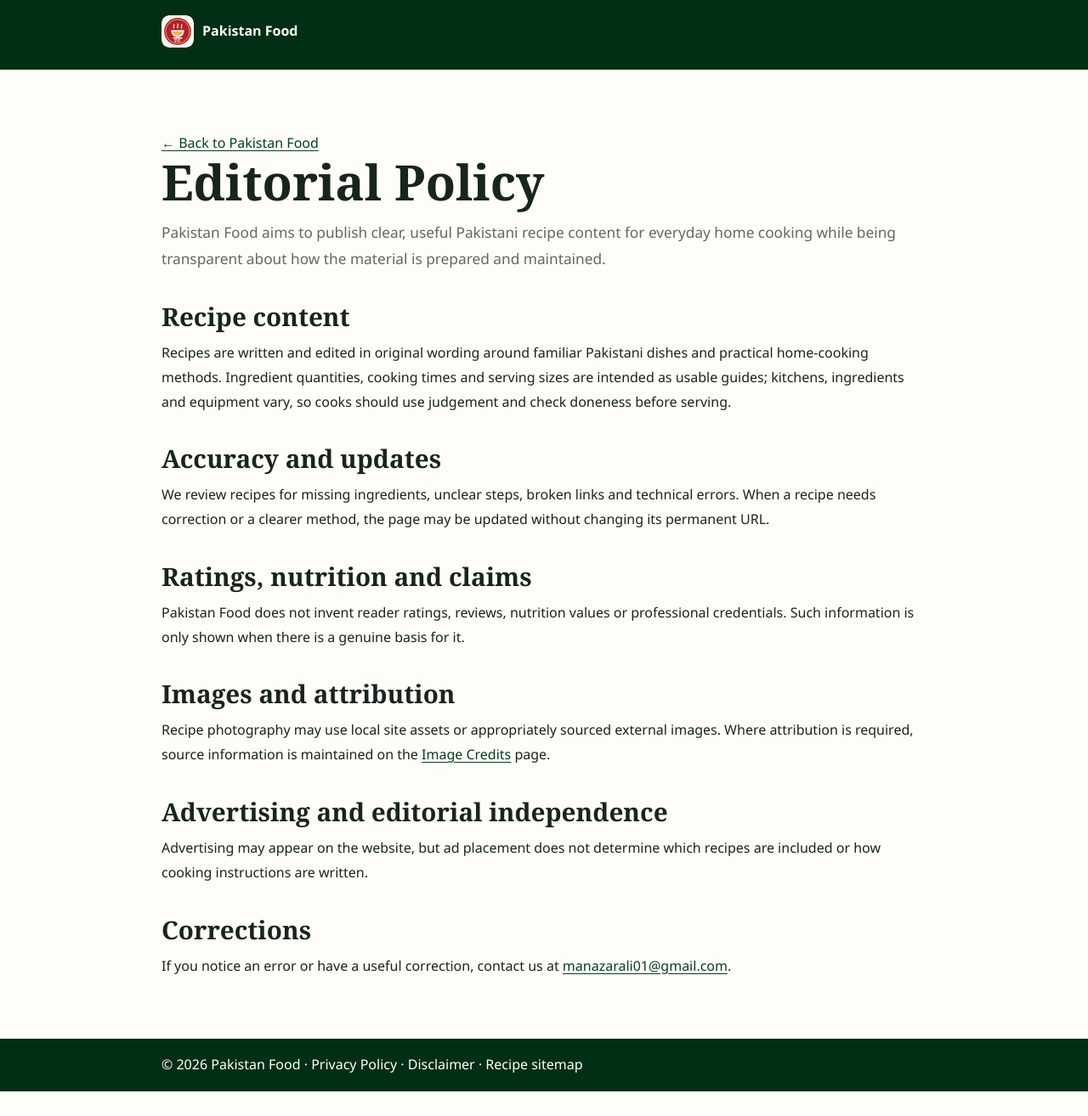
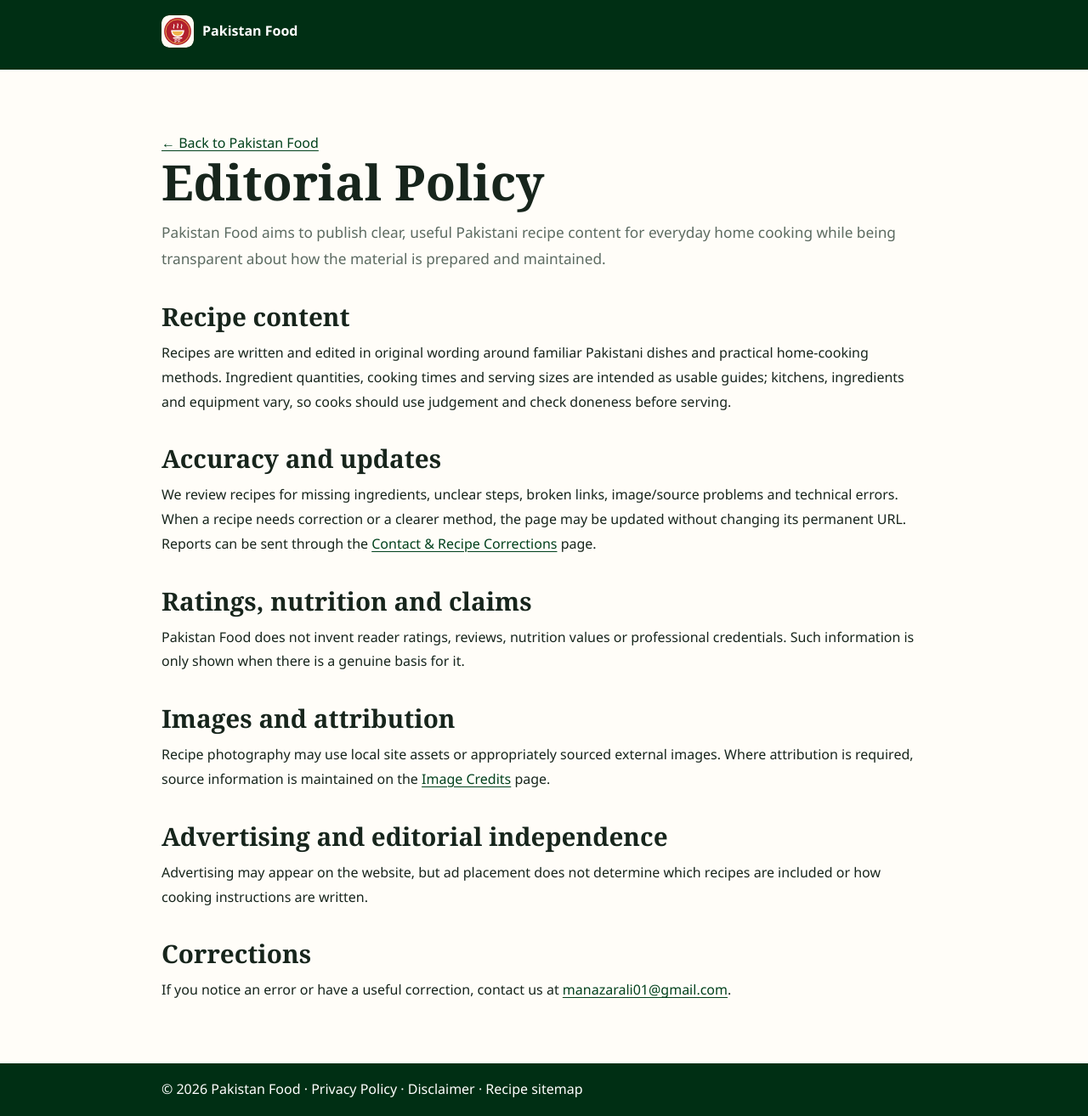
Before and after one commit to manazarali01-hub/pakistan-food, a Jekyll site: the page built from editorial-policy.html, in a window 1280 px wide. Shown: the whole page at 85% size. Built offline with Jekyll 4.4.1, drawn with Linux system fonts in a browser that asks for light colours; before the commit the page ends 1285 px from its top, so only the background shows below that.

Commit message:
Strengthen editorial-policy trust and corrections disclosure

```diff
--- a/editorial-policy.html
+++ b/editorial-policy.html
@@ -24,7 +24,7 @@ layout: null
     <h2>Recipe content</h2>
     <p>Recipes are written and edited in original wording around familiar Pakistani dishes and practical home-cooking methods. Ingredient quantities, cooking times and serving sizes are intended as usable guides; kitchens, ingredients and equipment vary, so cooks should use judgement and check doneness before serving.</p>
     <h2>Accuracy and updates</h2>
-    <p>We review recipes for missing ingredients, unclear steps, broken links and technical errors. When a recipe needs correction or a clearer method, the page may be updated without changing its permanent URL.</p>
+    <p>We review recipes for missing ingredients, unclear steps, broken links, image/source problems and technical errors. When a recipe needs correction or a clearer method, the page may be updated without changing its permanent URL. Reports can be sent through the <a href="contact.html">Contact &amp; Recipe Corrections</a> page.</p>
     <h2>Ratings, nutrition and claims</h2>
     <p>Pakistan Food does not invent reader ratings, reviews, nutrition values or professional credentials. Such information is only shown when there is a genuine basis for it.</p>
     <h2>Images and attribution</h2>
```
